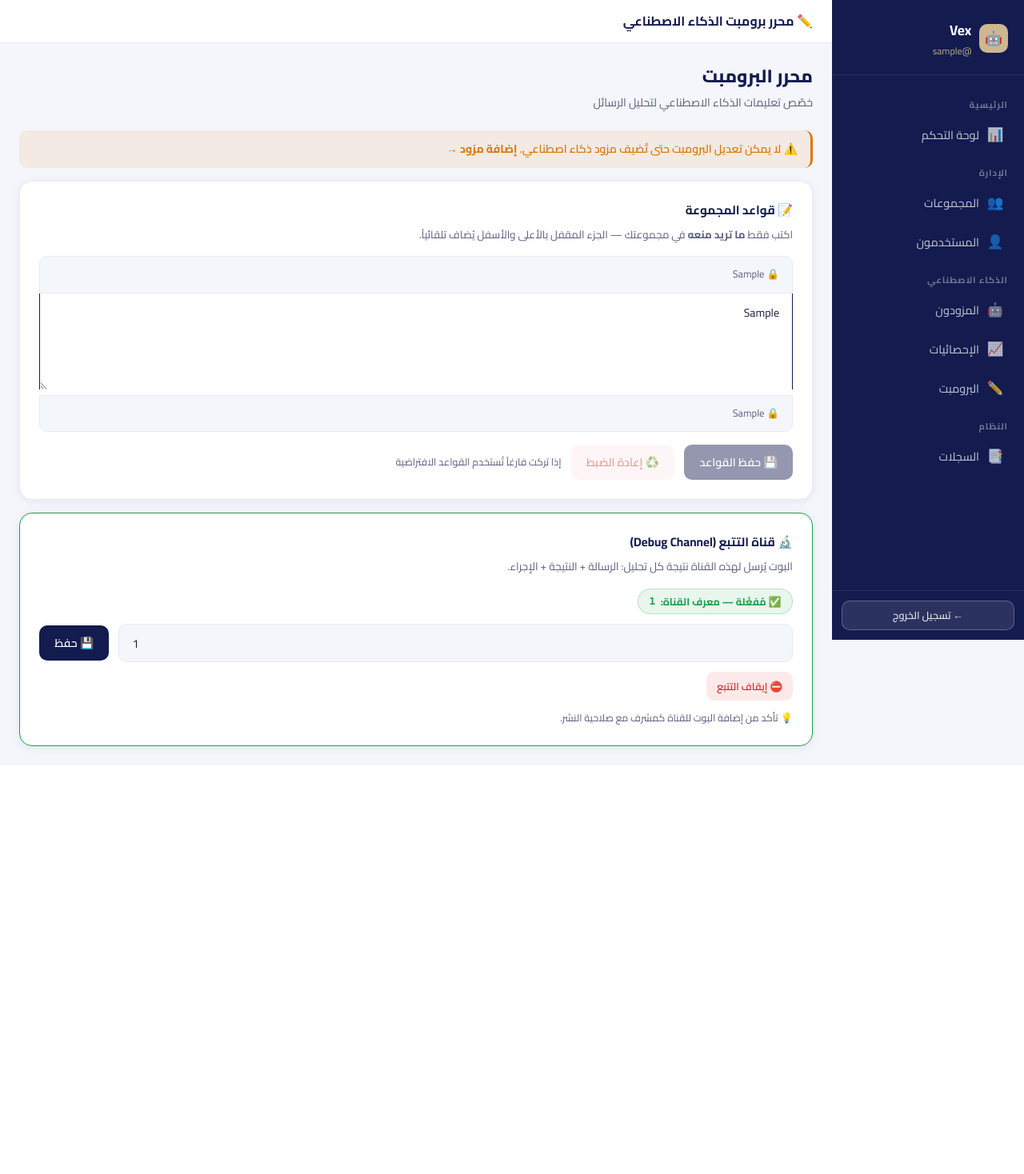
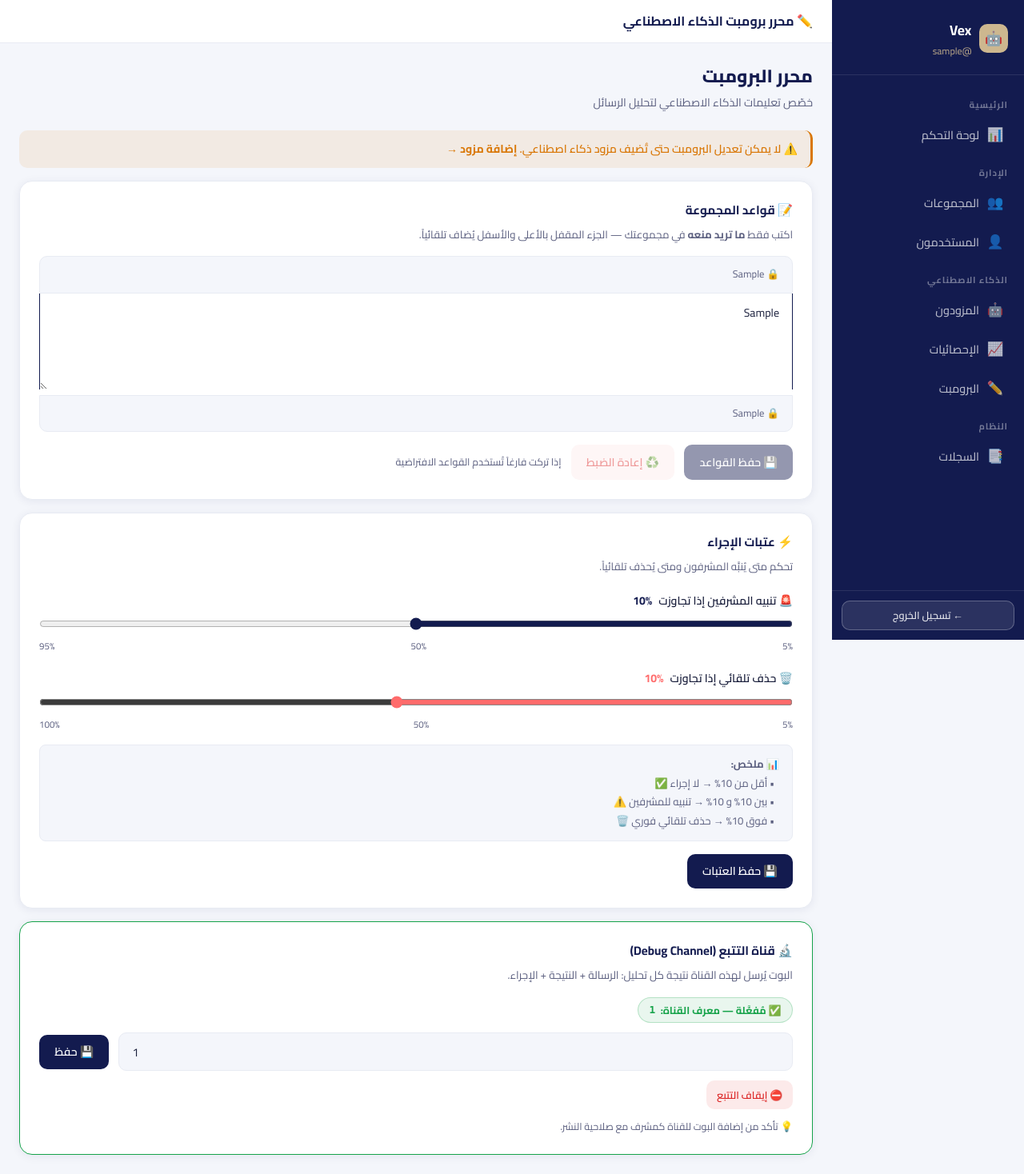
Before and after one commit to twuijri/Vex, a FastAPI app: template web/templates/ai_prompt.html in a window 1280 px wide. Shown: the whole page at 80% size. Before the commit the page ends 942 px from the top, so only its background shows below. Run offline with FastAPI, Linux system fonts and the light colour scheme; the template is opened without the code that fills it: most values are stand-ins (such as "Sample title", 1, 10 or a date in 2020).

Commit message:
feat: dual AI thresholds - alert admins vs auto-delete, configurable from dashboard

```diff
--- a/db/models.py
+++ b/db/models.py
@@ -31,6 +31,9 @@
     ai_prompt_override: Mapped[Optional[str]] = mapped_column(Text, nullable=True)
     # Debug channel — if set, bot forwards every AI analysis result here
     ai_debug_channel_id: Mapped[Optional[int]] = mapped_column(BigInteger, nullable=True)
+    # AI thresholds — alert_threshold: notify admins; auto_delete_threshold: auto-delete
+    ai_alert_threshold: Mapped[float] = mapped_column(Float, default=0.50)
+    ai_auto_delete_threshold: Mapped[float] = mapped_column(Float, default=0.90)
     created_at: Mapped[datetime] = mapped_column(DateTime, server_default=func.now())
     updated_at: Mapped[datetime] = mapped_column(
         DateTime, server_default=func.now(), onupdate=func.now()
--- a/web/routes/dashboard.py
+++ b/web/routes/dashboard.py
@@ -26,6 +26,7 @@
 from bot.core.config import (
     load_bot_config, get_ai_prompt_override, set_ai_prompt_override,
     get_ai_debug_channel_id, set_ai_debug_channel_id,
+    get_ai_thresholds, set_ai_thresholds,
 )
 
 logger = logging.getLogger("vex.web.dashboard")
@@ -470,6 +471,7 @@
     providers = await list_providers()
     current = await get_ai_prompt_override()
     debug_ch = await get_ai_debug_channel_id()
+    alert_thr, auto_del_thr = await get_ai_thresholds()
     return templates.TemplateResponse("ai_prompt.html", {
         "request": request,
         "bot_username": config.bot_username,
@@ -479,6 +481,8 @@
         "fixed_prefix": FIXED_PREFIX_DISPLAY,
         "fixed_suffix": FIXED_SUFFIX_DISPLAY,
         "debug_channel_id": debug_ch,
+        "alert_threshold": alert_thr,
+        "auto_delete_threshold": auto_del_thr,
         "msg": msg,
             "active_page": "ai_prompt",
     })
@@ -494,6 +498,21 @@
 async def ai_prompt_reset():
     await set_ai_prompt_override(None)
     return RedirectResponse(url="/dashboard/ai-prompt?msg=تمت إعادة الضبط إلى الافتراضي ✅", status_code=303)
+
+
+@router.post("/ai-prompt/thresholds/save")
+async def ai_thresholds_save(
+    alert_threshold: float = Form(...),
+    auto_delete_threshold: float = Form(...),
+):
+    """Save the two AI action thresholds."""
+    if alert_threshold >= auto_delete_threshold:
+        return RedirectResponse(
+            url="/dashboard/ai-prompt?msg=❌ عتبة التنبيه يجب أن تكون أقل من عتبة الحذف التلقائي",
+            status_code=303,
+        )
+    await set_ai_thresholds(alert_threshold, auto_delete_threshold)
+    return RedirectResponse(url="/dashboard/ai-prompt?msg=تم حفظ العتبات بنجاح ✅", status_code=303)
 
 
 @router.post("/ai-prompt/debug-channel/save")
--- a/web/templates/ai_prompt.html
+++ b/web/templates/ai_prompt.html
@@ -49,6 +49,73 @@
     </div>
 </div>
 
+<!-- Thresholds -->
+<div class="card" style="margin-bottom:1rem;">
+    <h2 style="font-size:0.95rem;font-weight:700;color:var(--primary);margin-bottom:0.5rem;">⚡ عتبات الإجراء</h2>
+    <p style="font-size:0.83rem;color:var(--text-muted);margin-bottom:1.25rem;line-height:1.6;">
+        تحكم متى يُنبَّه المشرفون ومتى يُحذف تلقائياً.
+    </p>
+    <form method="post" action="/dashboard/ai-prompt/thresholds/save">
+        <div style="display:flex;flex-direction:column;gap:1.25rem;margin-bottom:1rem;">
+
+            <!-- Alert threshold -->
+            <div>
+                <label style="font-size:0.88rem;font-weight:600;color:var(--text);display:flex;align-items:center;gap:0.5rem;margin-bottom:0.5rem;">
+                    🚨 تنبيه المشرفين إذا تجاوزت
+                    <span id="alert_pct" style="color:var(--primary);font-weight:700;">{{ (alert_threshold * 100) | int }}%</span>
+                </label>
+                <input type="range" name="alert_threshold" id="alert_slider"
+                    min="0.05" max="0.95" step="0.05"
+                    value="{{ alert_threshold }}"
+                    oninput="document.getElementById('alert_pct').textContent = Math.round(this.value*100)+'%'"
+                    style="width:100%;accent-color:var(--primary);">
+                <div style="display:flex;justify-content:space-between;font-size:0.72rem;color:var(--text-muted);margin-top:0.2rem;">
+                    <span>5%</span><span>50%</span><span>95%</span>
+                </div>
+            </div>
+
+            <!-- Auto-delete threshold -->
+            <div>
+                <label style="font-size:0.88rem;font-weight:600;color:var(--text);display:flex;align-items:center;gap:0.5rem;margin-bottom:0.5rem;">
+                    🗑️ حذف تلقائي إذا تجاوزت
+                    <span id="autodel_pct" style="color:#ff6b6b;font-weight:700;">{{ (auto_delete_threshold * 100) | int }}%</span>
+                </label>
+                <input type="range" name="auto_delete_threshold" id="autodel_slider"
+                    min="0.05" max="1.0" step="0.05"
+                    value="{{ auto_delete_threshold }}"
+                    oninput="document.getElementById('autodel_pct').textContent = Math.round(this.value*100)+'%'"
+                    style="width:100%;accent-color:#ff6b6b;">
+                <div style="display:flex;justify-content:space-between;font-size:0.72rem;color:var(--text-muted);margin-top:0.2rem;">
+                    <span>5%</span><span>50%</span><span>100%</span>
+                </div>
+            </div>
+        </div>
+
+        <!-- Visual summary -->
+        <div style="background:var(--bg);border:1px solid var(--border);border-radius:8px;padding:0.75rem 1rem;font-size:0.82rem;color:var(--text-muted);line-height:1.8;margin-bottom:1rem;">
+            📊 <strong>ملخص:</strong><br>
+            &nbsp;&nbsp;• أقل من <span id="s_alert">{{ (alert_threshold * 100) | int }}%</span> → لا إجراء ✅<br>
+            &nbsp;&nbsp;• بين <span id="s_alert2">{{ (alert_threshold * 100) | int }}%</span> و <span id="s_autodel">{{ (auto_delete_threshold * 100) | int }}%</span> → تنبيه للمشرفين ⚠️<br>
+            &nbsp;&nbsp;• فوق <span id="s_autodel2">{{ (auto_delete_threshold * 100) | int }}%</span> → حذف تلقائي فوري 🗑️
+        </div>
+
+        <button type="submit" class="btn btn-primary">💾 حفظ العتبات</button>
+    </form>
+</div>
+
+<script>
+function updateSummary() {
+    const a = Math.round(document.getElementById('alert_slider').value * 100);
+    const d = Math.round(document.getElementById('autodel_slider').value * 100);
+    document.getElementById('s_alert').textContent = a + '%';
+    document.getElementById('s_alert2').textContent = a + '%';
+    document.getElementById('s_autodel').textContent = d + '%';
+    document.getElementById('s_autodel2').textContent = d + '%';
+}
+document.getElementById('alert_slider').addEventListener('input', updateSummary);
+document.getElementById('autodel_slider').addEventListener('input', updateSummary);
+</script>
+
 <!-- Debug Channel -->
 <div class="card" style="border-color:{% if debug_channel_id %}var(--success){% else %}var(--border){% endif %};">
     <h2 style="font-size:0.95rem;font-weight:700;color:var(--primary);margin-bottom:0.5rem;">🔬 قناة التتبع (Debug
```
Also changed, not shown: bot/core/config.py (+22 -0 lines), bot/handlers/antispam/content_guard.py (+70 -36 lines).
